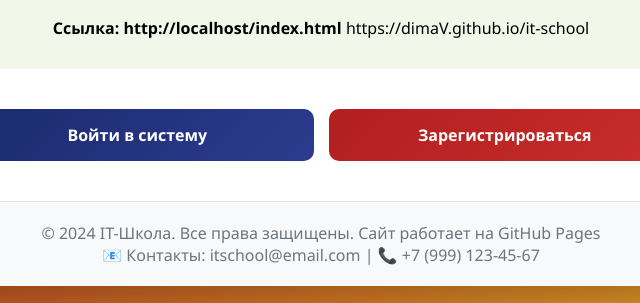
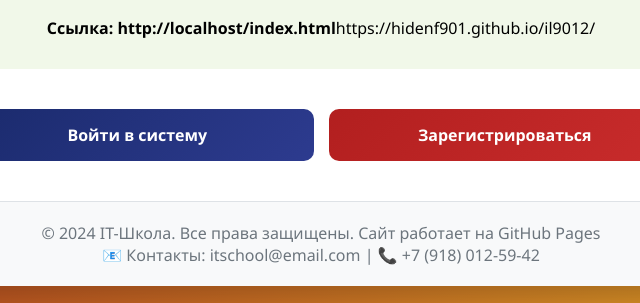
Before and after one commit to hidenf901/d9012, a plain HTML site: page index.html in a window 1280 px wide. Shown: the part 1796-2099 px from the top of the page, 319-959 px from the left. Drawn offline with Linux system fonts and the light colour scheme.

Commit message:
index.html

```diff
--- a/index.html
+++ b/index.html
@@ -343,7 +343,7 @@
                     QR-код<br>IT-Школа
                 </div>
 
-                <p><strong>Ссылка:</strong> https://dimaV.github.io/it-school</p>
+                <p><strong>Ссылка:</strong>https://hidenf901.github.io/il9012/</p>
             </div>
 
             <div class="buttons">
@@ -354,7 +354,7 @@
 
         <div class="footer">
             <p>© 2024 IT-Школа. Все права защищены. Сайт работает на GitHub Pages</p>
-            <p>📧 Контакты: itschool@email.com | 📞 +7 (999) 123-45-67</p>
+            <p>📧 Контакты: itschool@email.com | 📞 +7 (918) 012-59-42</p>
         </div>
     </div>
 
```
